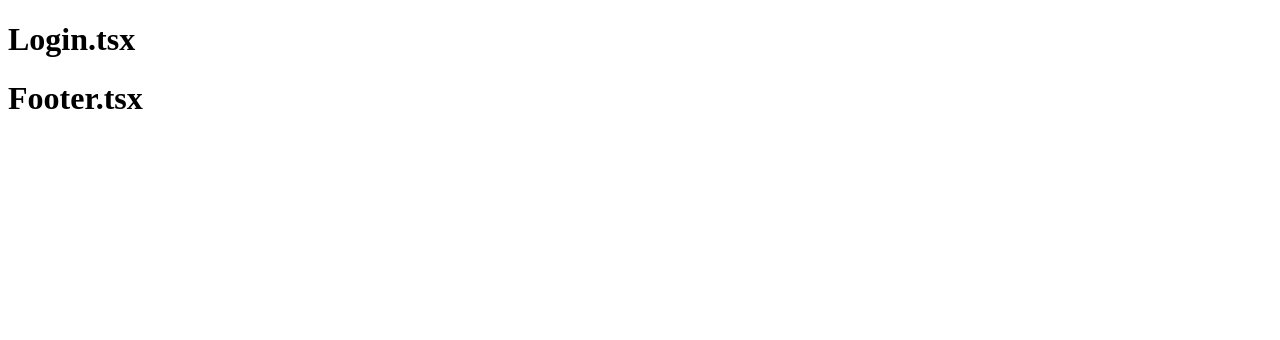
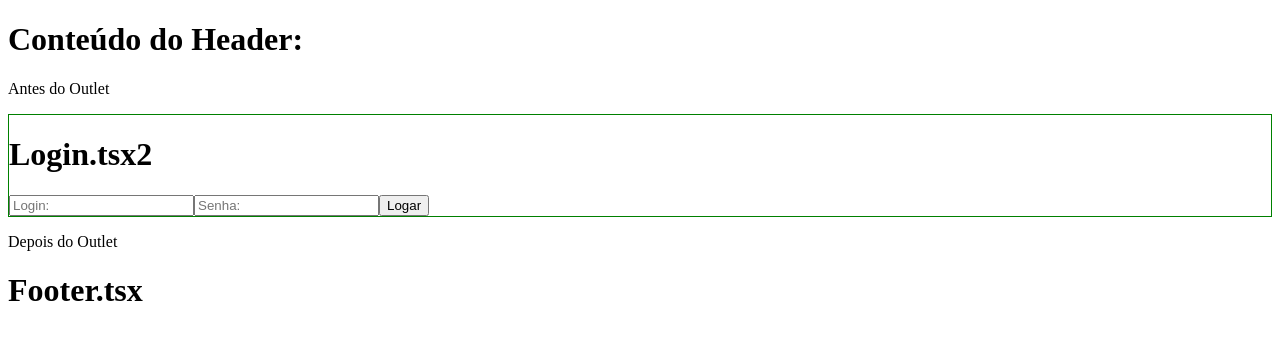
Before and after one commit to pedroaosilva07/fsd0019, a React (Create React App) app in the folder ProjetoBaseReact/: page /login in a window 1280 px wide. Shown: the top 340 px of the page. Built offline with nearby package versions, Linux system fonts and the light colour scheme.

Commit message:
ImplantacaoContexto

```diff
--- a/ProjetoBaseReact/src/App.tsx
+++ b/ProjetoBaseReact/src/App.tsx
@@ -3,6 +3,8 @@ import { Outlet } from 'react-router-dom';
 import { GlobalStateInterface } from './Interfaces/InterfacesGerais';
 import Footer from './Layout/Footer';
 import Header from './Layout/Header';
+
+export const globalContexto = React.createContext({})
 
 export default function App() {
 
@@ -22,9 +24,16 @@ export default function App() {
 
   return (
     <>
-      <Header globalState={globalState} />
-      <Outlet />
-      <Footer />
+      <globalContexto.Provider value={{
+        globalSate: globalState,
+        setGlobalState: setGlobalState
+      }}>
+        <Header globalState={globalState} />
+        <p>Antes do Outlet</p>
+        <Outlet />
+        <p>Depois do Outlet</p>
+        <Footer globalState={globalState} />
+      </globalContexto.Provider>
     </>
   );
 
--- a/ProjetoBaseReact/src/Layout/Footer.tsx
+++ b/ProjetoBaseReact/src/Layout/Footer.tsx
@@ -1,6 +1,7 @@
 import React from 'react';
+import { GlobalStateInterface } from '../Interfaces/InterfacesGerais';
 
-export default function Footer() {
+export default function Footer(props: { globalState: GlobalStateInterface }) {
 
   return (
     <><h1>Footer.tsx</h1></>
--- a/ProjetoBaseReact/src/Layout/Header.tsx
+++ b/ProjetoBaseReact/src/Layout/Header.tsx
@@ -4,7 +4,7 @@ import { GlobalStateInterface } from '../Interfaces/InterfacesGerais';
 export default function Header(props: { globalState: GlobalStateInterface }) {
 
   return (
-    <><h1>{props.globalState.layOut.tituloBarra}</h1></>
+    <><h1>Conteúdo do Header: {props.globalState.layOut.tituloBarra}</h1></>
   );
 
 }
--- /dev/null
+++ b/ProjetoBaseReact/src/Login/Login.css
@@ -0,0 +1,3 @@
+.borda {
+  border: 1px solid green;
+}
--- a/ProjetoBaseReact/src/Login/Login.tsx
+++ b/ProjetoBaseReact/src/Login/Login.tsx
@@ -1,9 +1,66 @@
-import React from 'react';
+import React, { useState } from 'react';
+
+import './Login.css'
+
+interface LoginInterface {
+  usuario: string
+  senha: string
+}
+
+const URL_SERVIDOR = 'http://localhost:3002'
 
 export default function Login() {
 
+  const [login, setLogin] = useState<LoginInterface>({
+    usuario: '', senha: ''
+  })
+
+  const logar = () => {
+
+    // http://localhost:3002/usuarios?usuario=Zanatta&senha=Fleek
+
+    let urlPesquisa = URL_SERVIDOR.concat('/usuarios?usuario=')
+    urlPesquisa = urlPesquisa.concat(login.usuario)
+    urlPesquisa = urlPesquisa.concat('&senha=')
+    urlPesquisa = urlPesquisa.concat(login.senha)
+
+    console.log(urlPesquisa)
+
+    setTimeout(() => {
+
+      fetch(urlPesquisa).then(rs => {
+        return rs.json()
+      }).then((rs: Array<LoginInterface>) => {
+        if (rs.length > 0) {
+          console.log('Usuário Encontrado - Login OK')
+        } else {
+          console.log('Usuário Não Encontrado')
+        }
+      }).catch(e => {
+        console.log('Erro no Fetch....', e)
+      })
+
+    }, 3000)
+
+  }
+
   return (
-    <><h1>Login.tsx</h1></>
+    <>
+      <div className="borda">
+        <h1>Login.tsx2</h1>
+
+        <input type="text" placeholder='Login:' id="txtLogin"
+          onChange={(e) => setLogin({ ...login, usuario: e.target.value })}
+        />
+
+        <input type="password" placeholder='Senha:' id="txtSenha"
+          onChange={(e) => setLogin({ ...login, senha: e.target.value })}
+        />
+
+        <input type="button" value="Logar" onClick={logar} />
+
+      </div>
+    </>
   );
 
 }
--- /dev/null
+++ b/ProjetoBaseReact/src/mock/db.json
@@ -0,0 +1,19 @@
+{
+  "usuarios": [
+    {
+      "id": 1,
+      "usuario": "Zanatta",
+      "senha": "Fleek"
+    },
+    {
+      "id": 2,
+      "usuario": "Frank",
+      "senha": "Cursos"
+    },
+    {
+      "id": 3,
+      "usuario": "Pedro",
+      "senha": "awxsvwddhadkfj123#2022a"
+    }
+  ]
+}
```
